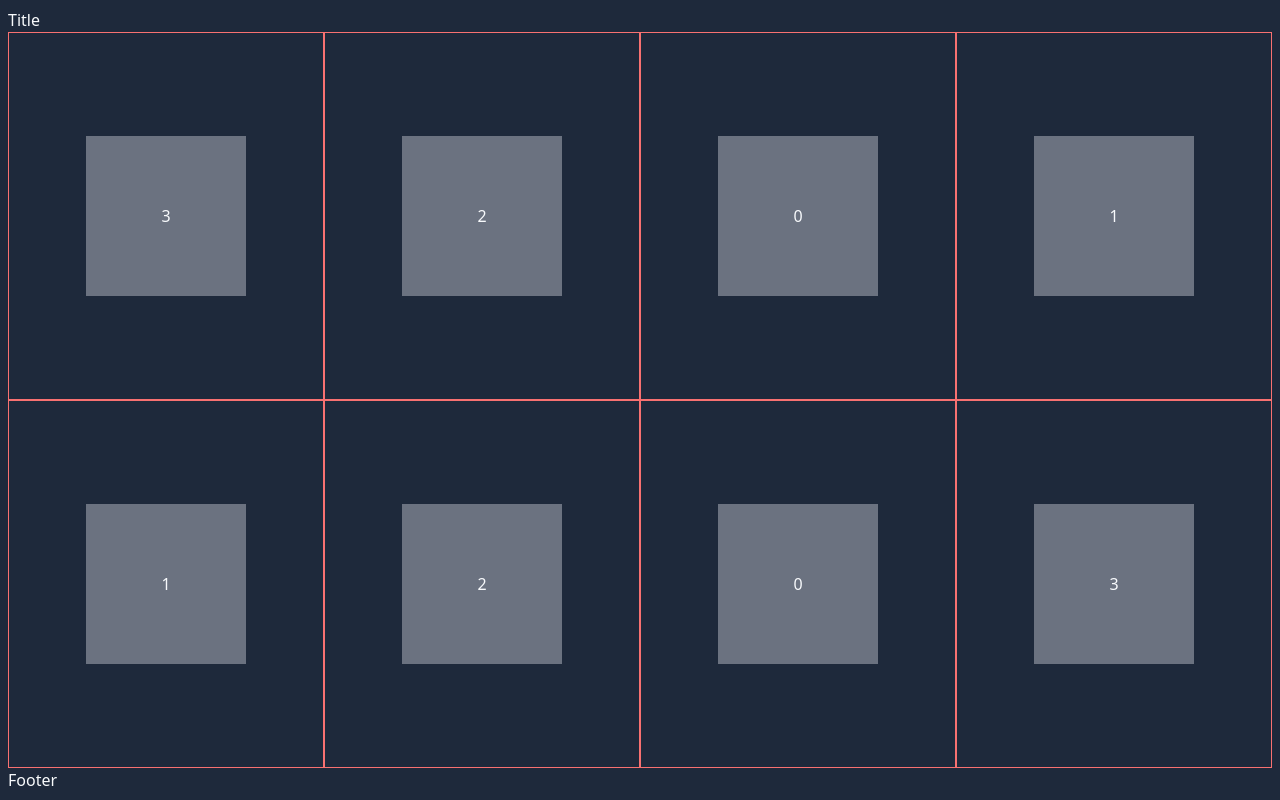
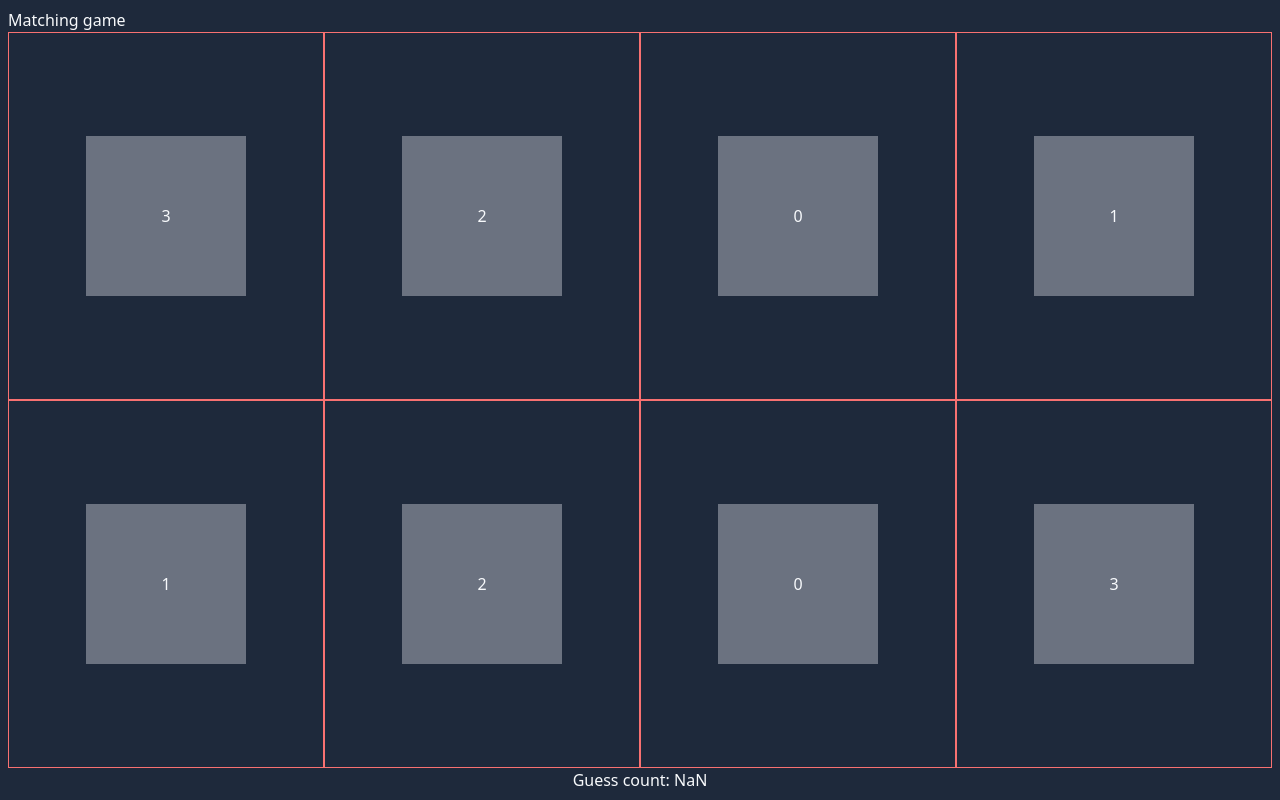
Before and after one commit to ronbarrantes/guessing-game, a React (Vite) app: page / in a window 1280 px wide. Built offline with nearby package versions, Linux system fonts and the light colour scheme.

Commit message:
Add counter to the game

```diff
--- a/src/App.tsx
+++ b/src/App.tsx
@@ -1,4 +1,5 @@
 import { Board } from '@/components/Board'
+import { useBoardState } from '@/state/boardState'
 
 import './App.css'
 
@@ -8,14 +9,16 @@ import './App.css'
 // ADD THE GUESSES
 
 const App = () => {
+  const { guessCount } = useBoardState()
+
   return (
     <div className="flex h-screen w-screen flex-col p-2">
       <header>
-        <div>Title</div>
+        <div>Matching game</div>
       </header>
       <Board />
-      <footer>
-        <div>Footer</div>
+      <footer className="justify-center flex">
+        <div>Guess count: {Math.floor(guessCount)}</div>
       </footer>
     </div>
   )
```
